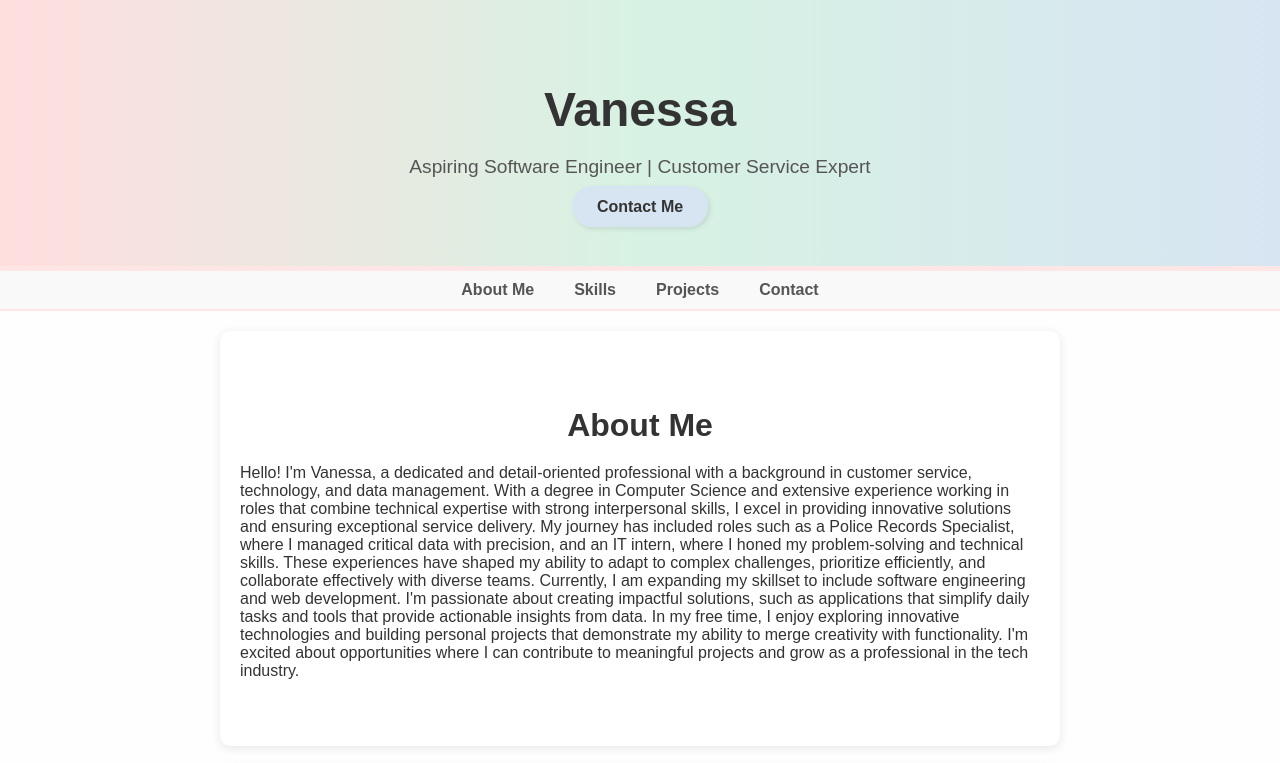
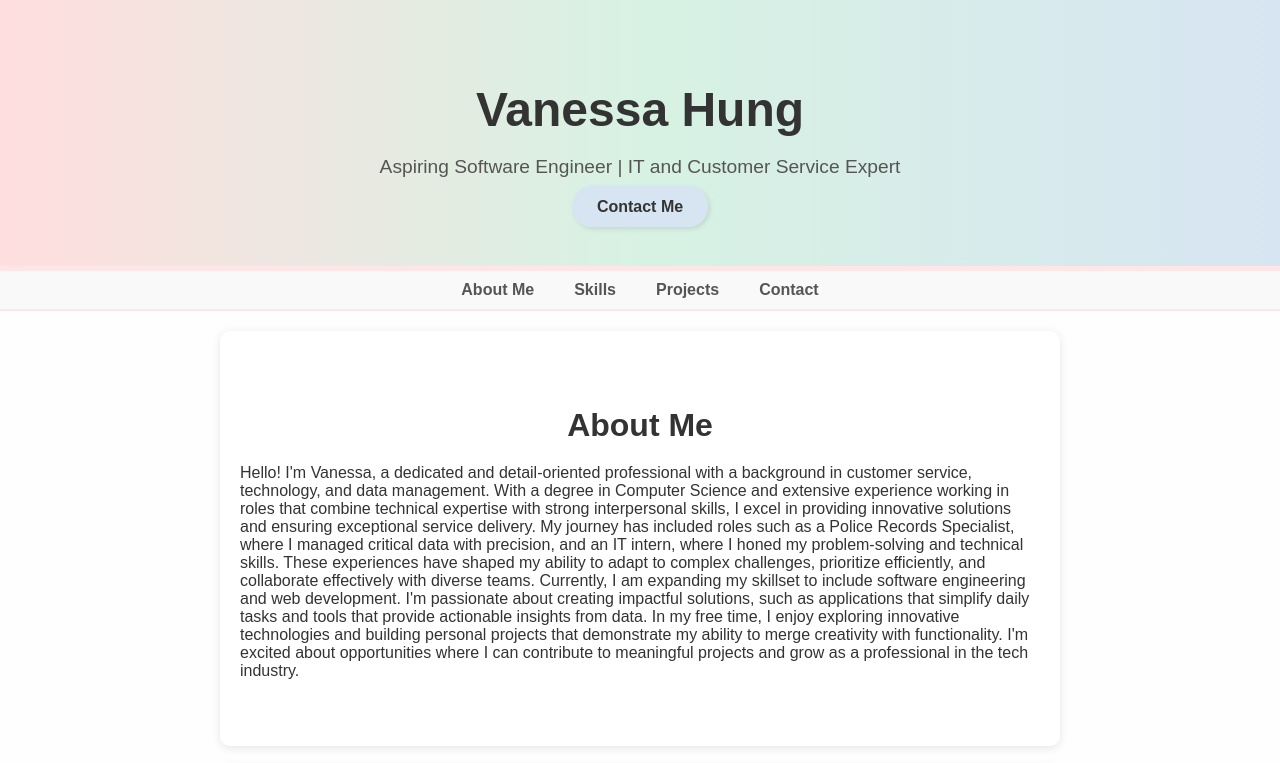
Before and after one commit to laziestsheep/Portfolio, a plain HTML site: page index.html in a window 1280 px wide. Shown: the top 763 px of the page. Drawn offline with Linux system fonts and the light colour scheme.

Commit message:
Update index.html

```diff
--- a/index.html
+++ b/index.html
@@ -9,8 +9,8 @@
 <body>
     <header>
         <div class="container">
-            <h1>Vanessa</h1>
-            <p>Aspiring Software Engineer | Customer Service Expert</p>
+            <h1>Vanessa Hung</h1>
+            <p>Aspiring Software Engineer | IT and Customer Service Expert</p>
             <a href="#contact" class="cta">Contact Me</a>
         </div>
     </header>
@@ -72,6 +72,7 @@ In my free time, I enjoy exploring innovative technologies and building personal
         <section id="contact">
             <h2>Contact</h2>
             <p>Email: <a href="mailto:vanessa68987@gmail.com">vanessa68987@gmail.com</a></p>
+            <p>Phone number: <a href="tel:+12064668313">+1 (206) 466-8313</a></p>
             <!-- <p>LinkedIn: <a href="https://linkedin.com/in/vanessa">linkedin.com/in/vanessa</a></p> -->
         </section>
     </main>
```
